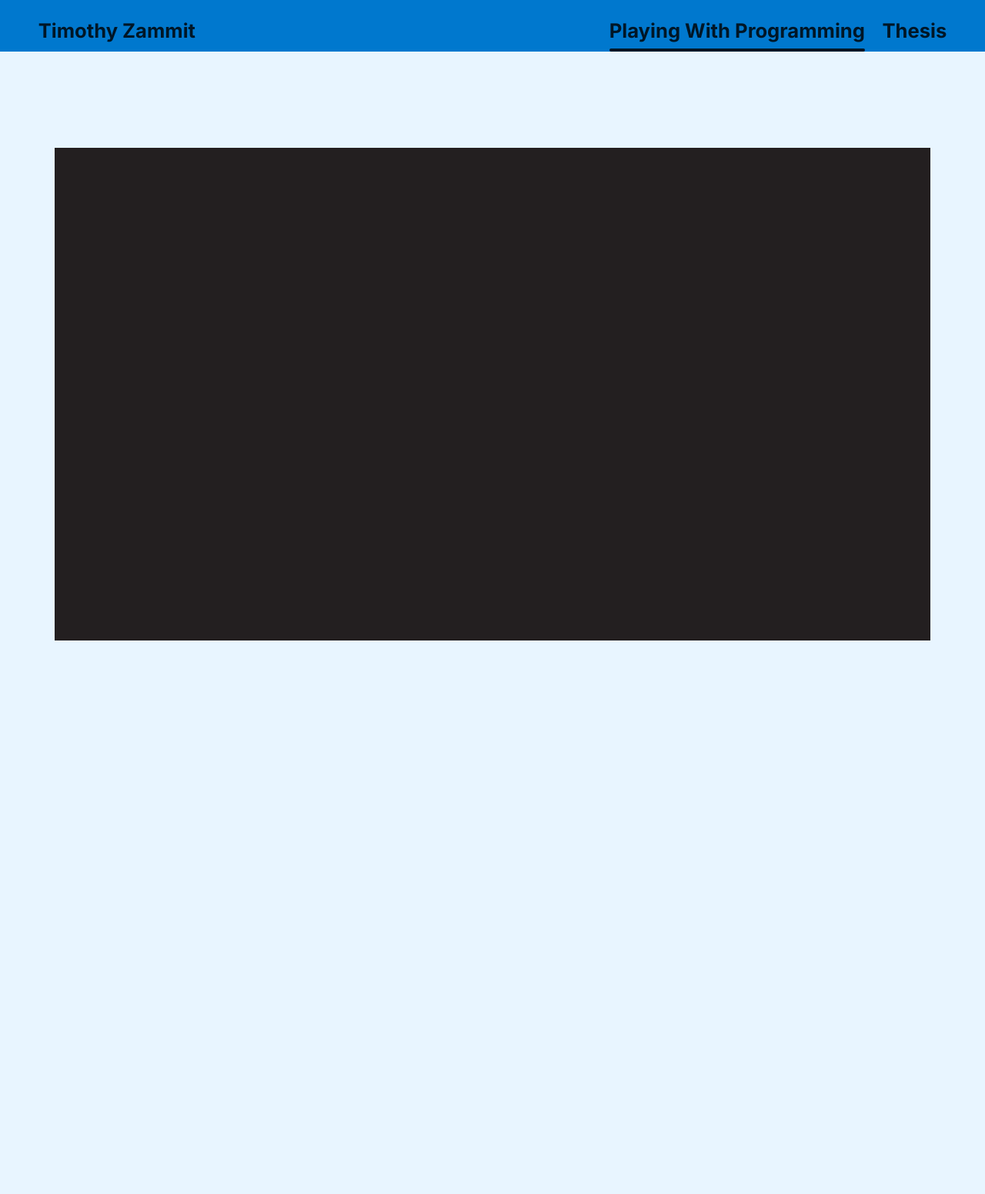
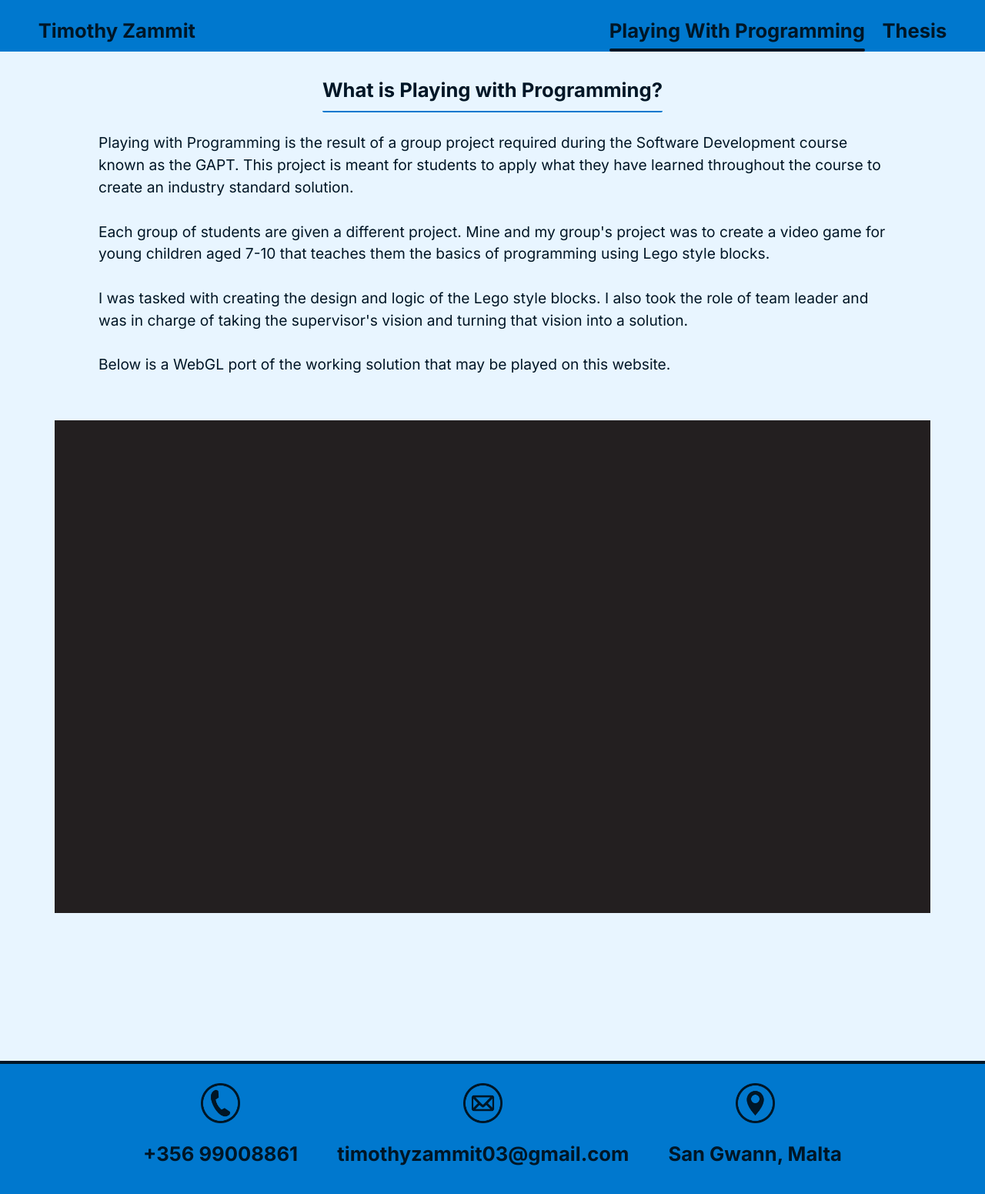
Before and after one commit to TimmyZammit/TimothyZammit-SideProjects, a plain HTML site: page templates/playing.html in a window 1280 px wide. Shown: the whole page at 77% size. Before the commit the page ends 992 px from the top, so only its background shows below. Drawn offline with Linux system fonts and the light colour scheme; no server answers.

Commit message:
Playing With Programming Finished

```diff
--- a/scripts/timelineController.js
+++ b/scripts/timelineController.js
@@ -18,7 +18,7 @@ window.onload = function() {
         startOffset = start.offsetWidth*0.39;
 
         // Ensure bgContainer is at least double the width of the timelineCutoutContainer
-        bgContainer.style.width = `${Math.max(windowWidth, 2 * timelineContainerWidth)}px`;
+        bgContainer.style.width = `${2 * timelineContainerWidth}px`;
         backgroundLeft.style.width = `${timelineContainerWidth}px`;
         backgroundRight.style.width = `${timelineContainerWidth}px`;
 
@@ -37,7 +37,7 @@ window.onload = function() {
                 const nextMarker = markers[index + 1];
                 const currentMarkerTop = marker.offsetTop;
                 const nextMarkerTop = nextMarker.offsetTop;
-                const verticalDistance = nextMarkerTop - currentMarkerTop;
+                let verticalDistance = nextMarkerTop - currentMarkerTop;
                 let nextImageRight=0;
 
                 if (index < timelineImages.length - 1) {
@@ -47,6 +47,17 @@ window.onload = function() {
 
                     if(index==timelineImages.length-2){
                         nextImageRight = nextImage.getBoundingClientRect().right+startOffset;
+
+                        // const markerEndDist = getPositionOfPageEnd()-nextMarkerTop;
+                        // console.log(nextMarkerTop);
+                        // console.log("Position of the end of the page:", getPositionOfPageEnd(), "px from the top");
+                        // console.log(markerEndDist);
+
+                        // if(markerEndDist<-156){
+                        //     console.log("run");
+                        //     verticalDistance= getPositionOfPageEnd()-getDocumentHeight()*0.56;
+                        // }
+
                     }
                     else{
                         nextImageRight = nextImage.getBoundingClientRect().right;
@@ -81,6 +92,22 @@ window.onload = function() {
         }
     });
 
+    // This function returns the total height of the document
+    function getDocumentHeight() {
+        const body = document.body;
+        const html = document.documentElement;
+
+        return Math.max(
+            body.scrollHeight, body.offsetHeight,
+            html.clientHeight, html.scrollHeight, html.offsetHeight
+        );
+    }
+
+    // This function calculates the position of the end of the page from the top
+    function getPositionOfPageEnd() {
+        return getDocumentHeight() - window.innerHeight;
+    }
+
     // Attach scroll event listener
     window.addEventListener('scroll', calculateHorizontalShift);
 };
--- a/styles.css
+++ b/styles.css
@@ -54,6 +54,12 @@ h2{
     font-family: 'Inter', sans-serif;
     color: var(--black-blue);
     font-weight: 100;
+}
+
+.body-container>.side-content-container>
+.text-right-widget>h2{
+    width:80%;
+    margin-top: 2%;
 }
 
 h3{
@@ -113,16 +119,14 @@ h3{
 }
 
 .game-container {
-    width: 100vw; /* 80% of the viewport width */
+    width: 100vw;
     height: 80vh; /* 80% of the viewport height */
-    max-width: 1920px;
-    max-height: 1080px;
     display: flex;
     justify-content: center;
     align-items: center;
     overflow: hidden;
     position: relative;
-    margin: 10% 0vw;
+    margin: 2% 0vw;
 }
 
 iframe {
@@ -140,7 +144,6 @@ iframe {
     margin:0;
     padding:0;
 }
-
 
 .image-right,.image-left{
     width:20%;
@@ -226,7 +229,7 @@ iframe {
     transition: top 0.3s ease; /* Smooth transition */
 }
 
-.body-container{
+.body-container-timeline{
     width:100%;
     height:fit-content;
     margin-top:15%;
@@ -241,7 +244,7 @@ iframe {
 
 .body-subtitle{
     display:flex;
-    width:30%;
+    width:fit-content;
     align-items: center;
     justify-content: center;
     text-align: center;
@@ -271,6 +274,7 @@ iframe {
     align-items: center;
     background-color: var(--light-blue);
     border-top: 4px solid var(--black-blue);
+    margin-top: 15%;
 }
 
 .info-widget{
@@ -282,6 +286,12 @@ iframe {
 }
 
 .footer-icons{
-    height: 10vh;
+    height: 4vw;
     width:auto;
 }
+
+.body-container{
+    width:100%;
+    height:fit-content;
+    margin-top:6%;
+}
--- a/templates/playing.html
+++ b/templates/playing.html
@@ -15,9 +15,56 @@
     </div>
 
     <div class="body-container">
+
+        <div class="side-content-container">
+            <div class="marker"></div>
+            <div class="body-subtitle">
+                <h1>
+                    What is Playing with Programming?
+                </h1>
+            </div>
+            <div class = "text-right-widget">
+                <h2>
+                    Playing with Programming is the result of a group project required during the Software Development course known
+                    as the GAPT. This project is meant for students to apply what they have learned throughout the course to create
+                    an industry standard solution.
+                    <br><br> Each group of students are given a different project. Mine and my group's project was to create a video game
+                    for young children aged 7-10 that teaches them the basics of programming using Lego style blocks.
+                    <br><br>I was tasked with creating the design and logic of the Lego style blocks. I also took the role of team leader
+                    and was in charge of taking the supervisor's vision and turning that vision into a solution.
+                    <br><br>Below is a WebGL port of the working solution that may be played on this website.
+                </h2>
+            </div>
+        </div>
+
         <div class="game-container">
             <iframe src="../PlayingWithProgramming/index.html" frameborder="0" style="aspect-ratio: 1920 / 1080;" scrolling="no"></iframe>
         </div>
+
+        <div class="footer-container">
+
+            <!-- phone no. -->
+            <div class="info-widget">
+                <img class="footer-icons" src="../images/phone-icon.png">
+                <h1>+356 99008861</h1>
+            </div>
+
+            <!-- email -->
+            <div class="info-widget">
+                <img class="footer-icons" src="../images/email-icon.png">
+                <a href="mailto:timothyzammit03@gmail.com">
+                    <h1>timothyzammit03@gmail.com</h1>
+                </a>
+            </div>
+
+            <!-- location -->
+            <div class="info-widget">
+                <img class="footer-icons" src="../images/location-icon.png">
+                <h1>San Gwann, Malta</h1>
+            </div>
+
+        </div>
+
     </div>
 
     <script src="../scripts/headerController.js"></script>
```
Also changed, not shown: templates/index.html (+4 -4 lines).
